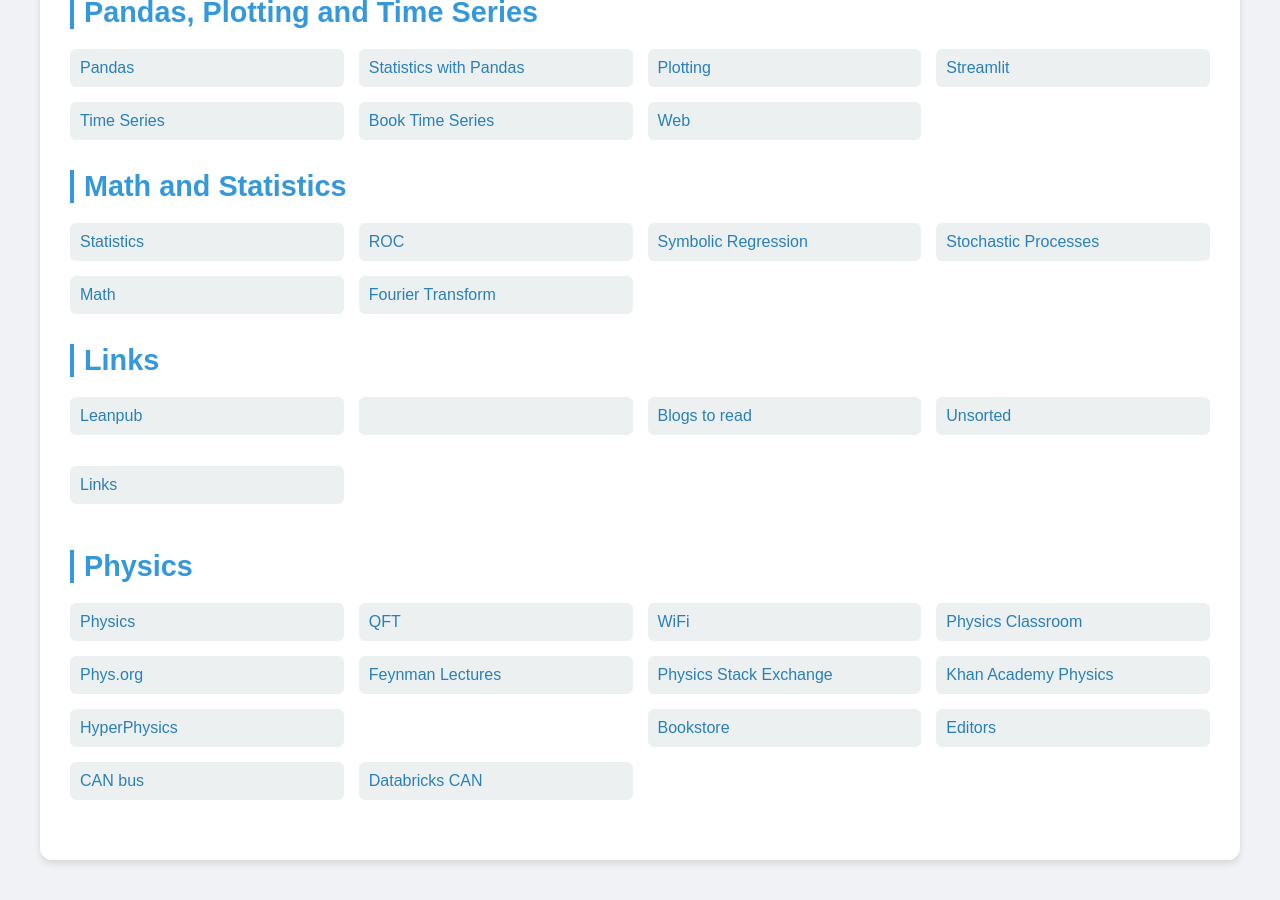
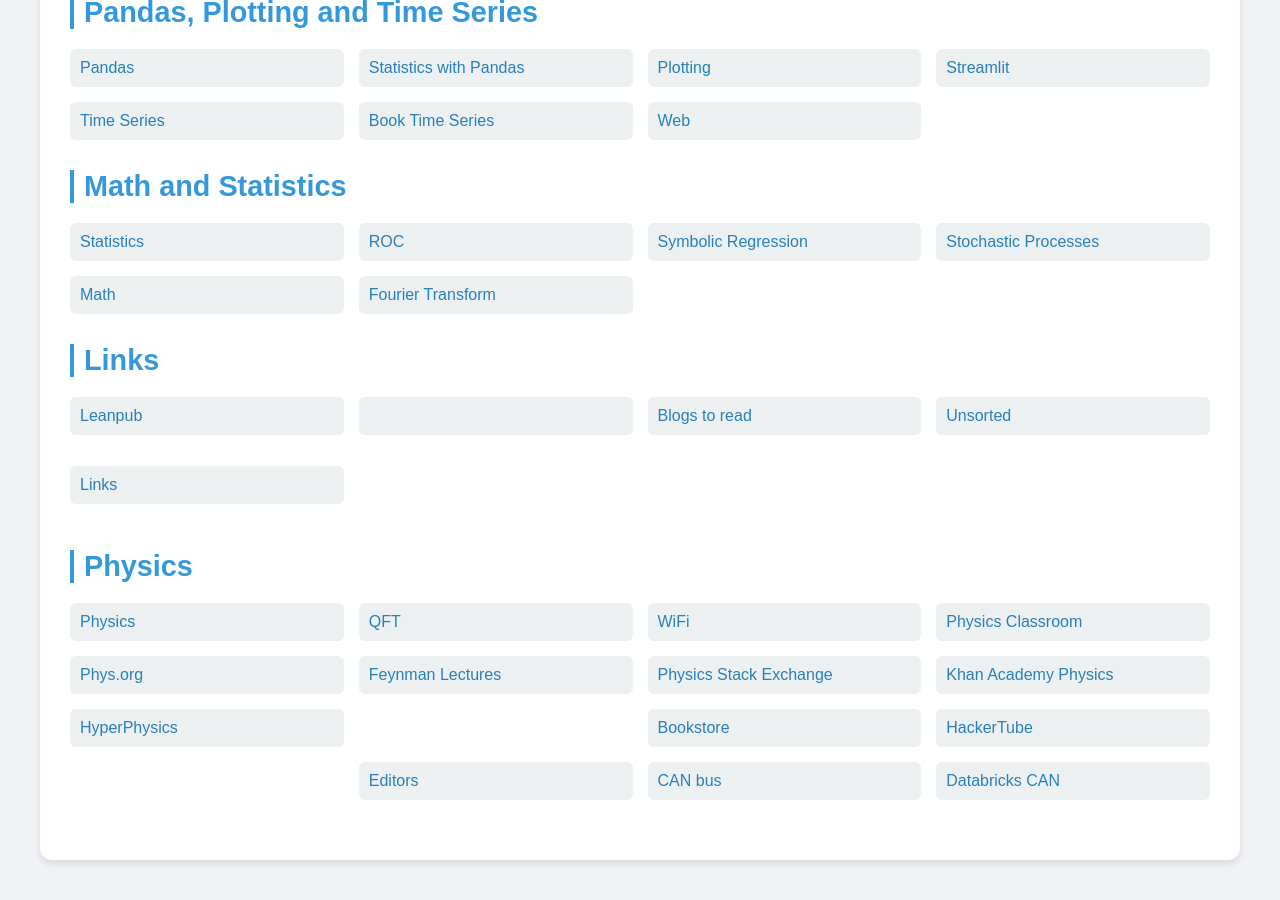
Before and after one commit to Michael-Lubinsky/michael-lubinsky.github.com, a Jekyll site: the page built from index.html, in a window 1280 px wide and 900 px high, scrolled down 3781 px. Built offline with Jekyll 4.4.1, drawn with Linux system fonts in a browser that asks for light colours.

Commit message:
Update index.html

```diff
--- a/index.html
+++ b/index.html
@@ -390,6 +390,8 @@
                 <br>
                 <br>
                 <a href="https://www.chapterpal.com/bookstore#">Bookstore</a>
+                <a href="https://hackertube.org/">HackerTube</a>
+                <br>
                 <a href="editors/editors.html">Editors</a>
                 <a href="can/canbus/can.html">CAN bus</a>
                 <a href="can/databricks_can.html">Databricks CAN</a>
```
